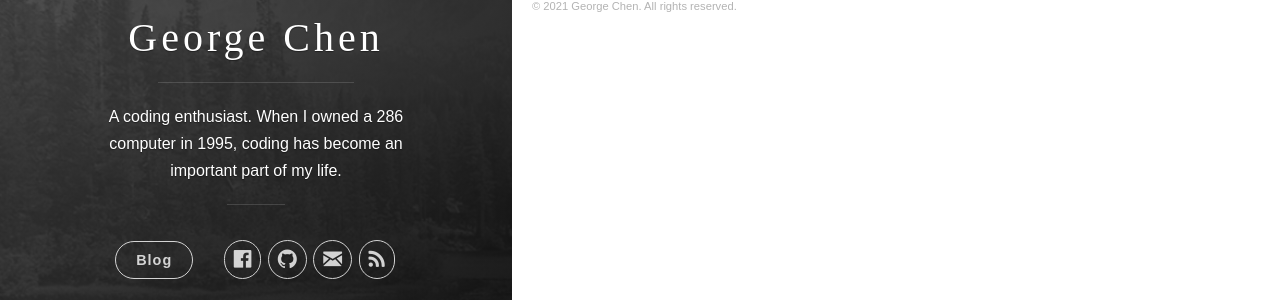
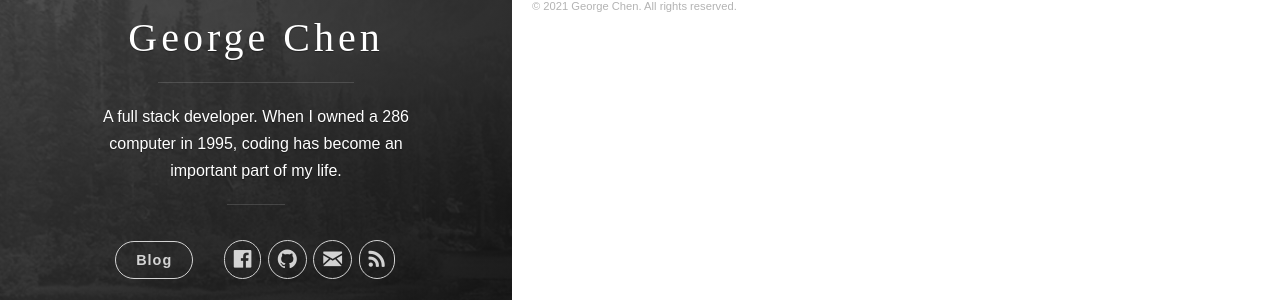
Before and after one commit to fobgeorge/fobgeorge.github.io, a Jekyll site: the page built from index.html, in a window 1280 px wide. Shown: the part 364-664 px from the top of the page. Built offline with Jekyll 4.4.1, drawn with Linux system fonts in a browser that asks for light colours; some web fonts are replaced; the list of posts is cut into pages by our own code.

Commit message:
Update _config.yml

```diff
--- a/_config.yml
+++ b/_config.yml
@@ -1,6 +1,6 @@
 # Site settings
 title: George Chen
-description: 'A coding enthusiast. When I owned a 286 computer in 1995, coding has become an important part of my life. '
+description: 'A full stack developer. When I owned a 286 computer in 1995, coding has become an important part of my life. '
 url: 'https://chenge.dev'
 baseurl: ''
 # google_analytics: 'UA-XXXXXX-X'
```
